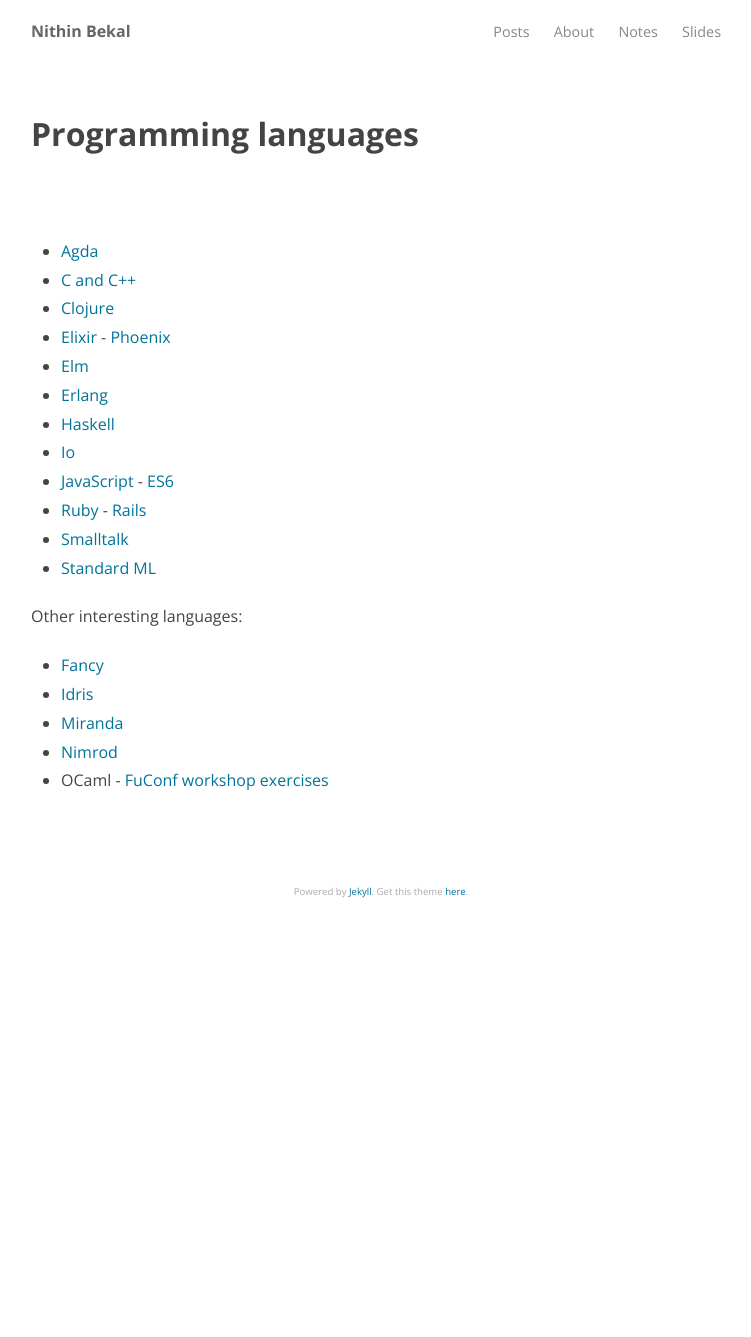
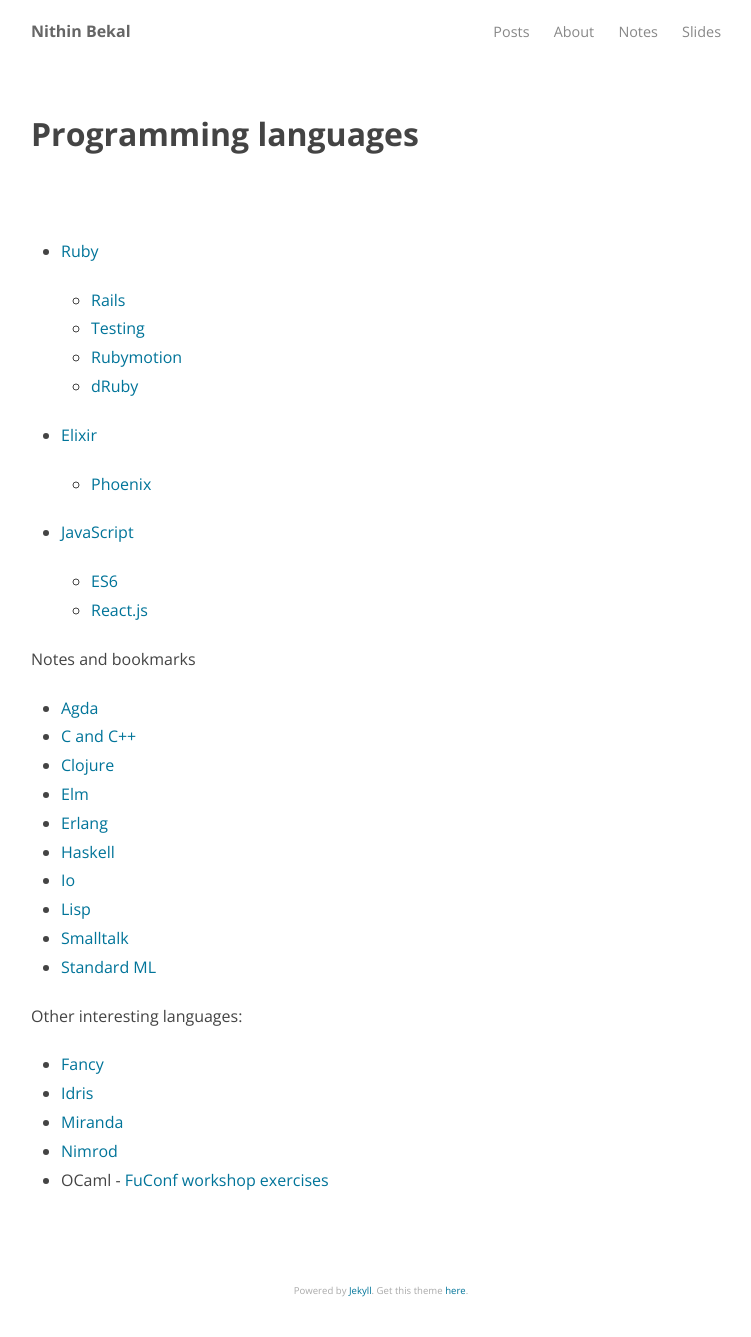
Before and after one commit to nithinbekal/nithinbekal.github.io, a Jekyll site: the page built from notes/lang.md, in a window 1280 px wide. Shown: the whole page, without its empty margins (259-1010 px from the left). Built offline with Jekyll 4.4.1, drawn with Linux system fonts in a browser that asks for light colours; before the commit the page ends 938 px from its top, so only the background shows below that.

Commit message:
Lisp and other bookrmarks

```diff
--- a/notes/lang.md
+++ b/notes/lang.md
@@ -4,18 +4,29 @@
 date:   2014-10-26 12:00:00
 ---
 
-* [Agda](/notes/agda/)
-* [C and C++](/notes/c/)
-* [Clojure](/notes/clojure/)
-* [Elixir](/notes/elixir/) - [Phoenix](/notes/phoenix/)
-* [Elm](/notes/elm/)
-* [Erlang](/notes/erlang/)
-* [Haskell](/notes/haskell/)
-* [Io](/notes/io/)
-* [JavaScript](/notes/js/) - [ES6](/notes/es6/)
-* [Ruby](/notes/ruby/) - [Rails](/notes/rails/)
-* [Smalltalk](/notes/smalltalk/)
-* [Standard ML](/notes/sml/)
+- [Ruby](/notes/ruby/)
+  - [Rails](/notes/rails/)
+  - [Testing](/notes/ruby-testing/)
+  - [Rubymotion](/notes/rubymotion/)
+  - [dRuby](/notes/druby/)
+- [Elixir](/notes/elixir/)
+  - [Phoenix](/notes/phoenix/)
+- [JavaScript](/notes/js/)
+  - [ES6](/notes/es6/)
+  - [React.js](/notes/react/)
+
+Notes and bookmarks
+
+- [Agda](/notes/agda/)
+- [C and C++](/notes/c/)
+- [Clojure](/notes/clojure/)
+- [Elm](/notes/elm/)
+- [Erlang](/notes/erlang/)
+- [Haskell](/notes/haskell/)
+- [Io](/notes/io/)
+- [Lisp](/notes/lisp/)
+- [Smalltalk](/notes/smalltalk/)
+- [Standard ML](/notes/sml/)
 
 Other interesting languages:
 
```
Also changed, not shown: notes/lisp.md (+1 -0 lines), notes/programming-books.md (+4 -0 lines).
